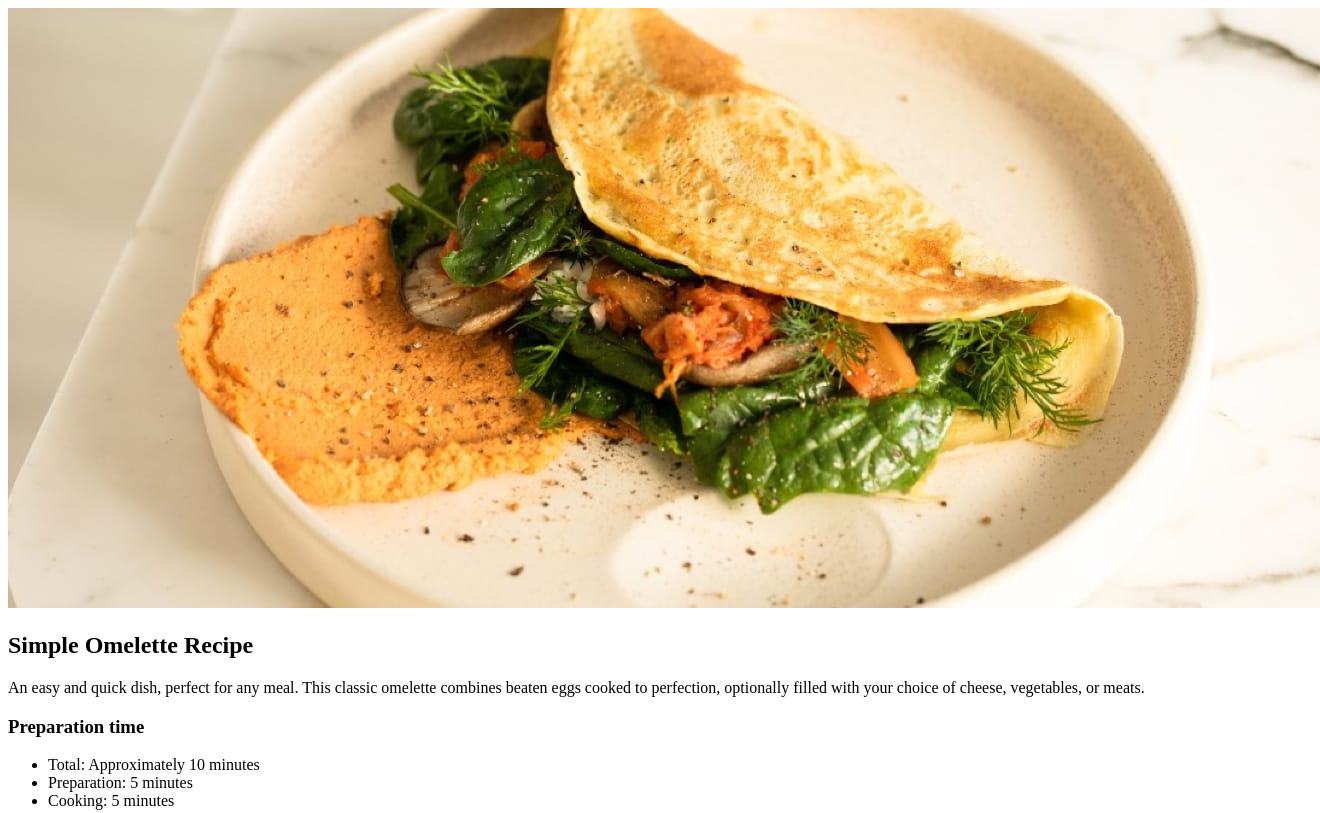
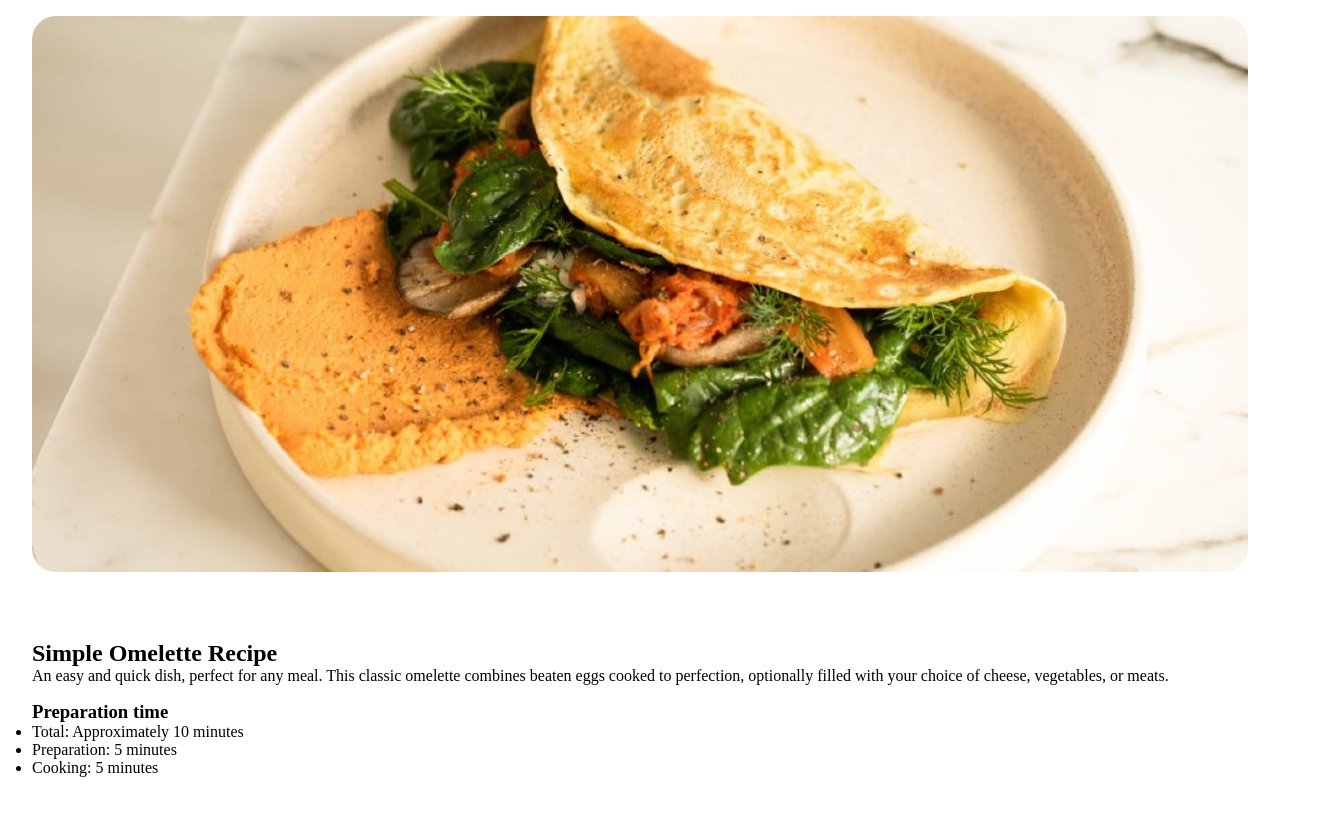
Before and after one commit to FPGlasser/frontend-challenges, a plain HTML site: page recipe-page-main/index.html in a window 1280 px wide. Shown: the top 813 px of the page, 1320 px wide, since content can reach past the window. Drawn offline with Linux system fonts and the light colour scheme.

Commit message:
style: estilização basica

```diff
--- a/recipe-page-main/index.html
+++ b/recipe-page-main/index.html
@@ -14,12 +14,14 @@
 </head>
 
 <body>
-  <div>
-    <section>
-      <img src="./assets/images/image-omelette.jpeg" />
+  <div class="container">
+    <section class="container__section">
+      <div class="section--image">
+        <img class="image" src="./assets/images/image-omelette.jpeg" />
+      </div>
     </section>
 
-    <section>
+    <section class="container__section">
       <div>
         <h1>Simple Omelette Recipe</h1>
         <p>
@@ -38,7 +40,7 @@
       </div>
     </section>
 
-    <section>
+    <section class="container__section">
       <h2>Ingredients</h2>
       <ul>
         <li>2-3 large eggs</li>
@@ -49,7 +51,7 @@
       </ul>
     </section>
 
-    <section>
+    <section class="container__section">
 
       <h2>Instructions</h2>
       <ol>
@@ -83,7 +85,7 @@
       </ol>
     </section>
 
-    <section>
+    <section class="container__section">
 
       <h2>Nutrition</h2>
 
--- a/recipe-page-main/style.css
+++ b/recipe-page-main/style.css
@@ -1,3 +1,58 @@
+* {
+  margin: 0;
+  padding: 0;
+}
+body {
+  display: flex;
+  flex-direction: column;
+  align-items: center;
+}
+
+@font-face {
+  font-family: 'Young-Serif';
+  src: url(https://fonts.google.com/specimen/Young+Serif);
+}
+
+@font-face {
+  font-family: 'Outfit';
+  src: url(https://fonts.google.com/specimen/Outfit);
+}
+
+:root {
+  --primary-Nutmeg: hsl(14, 45%, 36%);
+  --primary-Dark-Raspberry: hsl(332, 51%, 32%);
+  --neutral-White: hsl(0, 0%, 100%);
+  --neutral-Rose-White: hsl(330, 100%, 98%);
+  --neutral-Eggshell: hsl(30, 54%, 90%);
+  --neutral-Light-Grey: hsl(30, 18%, 87%);
+  --neutral-Wenge-Brown: hsl(30, 10%, 34%);
+  --neutral-Dark-Charcoal: hsl(24, 5%, 18%);
+}
+
+.container {
+  display: flex;
+  flex-direction: column;
+  gap: 32px;
+  padding: 0px 16px;
+  max-width: 1440px;
+}
+
+.container__section {
+  display: flex;
+  flex-direction: column;
+  gap: 16px;
+  padding: 16px;
+}
+
+.section--image{
+  display: block;
+}
+
+.image{
+  width: 100%;
+  border-radius: 24px;
+}
+
 .attribution {
   font-size: 11px;
   text-align: center;
```
